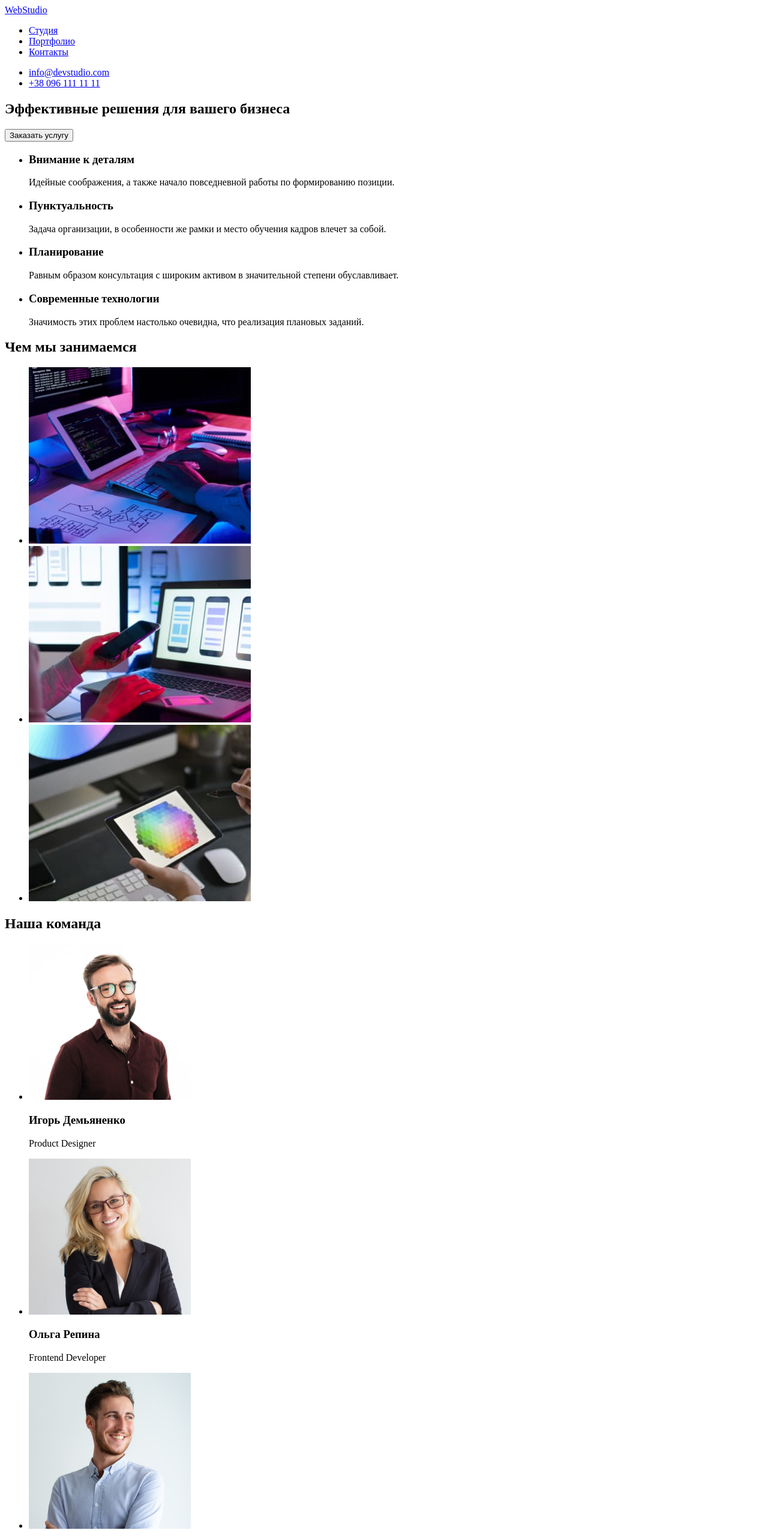
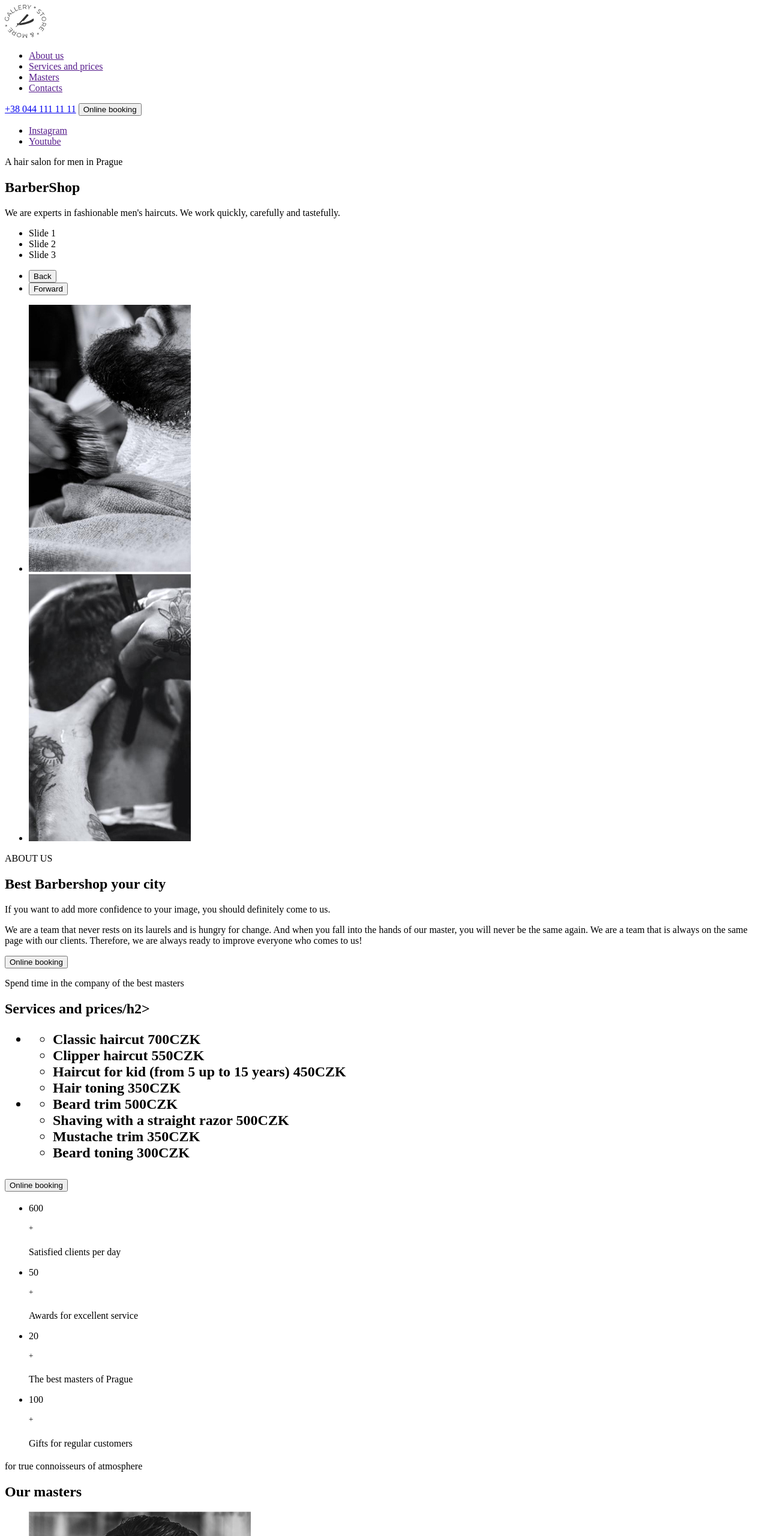
Before and after one commit to Larysa86/barbershop, a plain HTML site: page index.html in a window 1280 px wide. Shown: the top 2560 px of the page at 60% size. Drawn offline with Linux system fonts and the light colour scheme.

Commit message:
add changes

```diff
--- a/index.html
+++ b/index.html
@@ -1,144 +1,218 @@
 <!DOCTYPE html>
-<html lang="ru">
+<html lang="en">
 	<head>
 		<meta charset="UTF-8" />
-    <meta http-equiv="X-UA-Compatible" content="IE=edge" />
 		<meta name="viewport" content="width=device-width, initial-scale=1.0" />
-    <title>WebStudio</title>
+		<title>BarberShop</title>
 	</head>
+
 	<body>
-    <!-- Шапка сторінки -->
 		<header>
+			<a href="">
+				<img src="./images/header/logo.svg" alt="logo BarberShop" width="69" height="56" />
+			</a>
 			<nav>
-        <!-- Логотип -->
-
-        <a href="./index.html">WebStudio</a>
-
-        <!-- Навігація на інші сторінки -->
-
 				<ul>
-          <li><a href="Студия">Студия</a></li>
-          <li><a href="Портфолио">Портфолио</a></li>
-          <li><a href="Контакты">Контакты</a></li>
+					<li>
+						<a href="">About us</a>
+					</li>
+					<li>
+						<a href="">Services and prices</a>
+					</li>
+					<li>
+						<a href="">Masters</a>
+					</li>
+					<li>
+						<a href="">Contacts</a>
+					</li>
 				</ul>
 			</nav>
-
-      <!-- Контакти -->
-
-      <ul>
-        <li><a href="mailto:info@devstudio.com">info@devstudio.com</a></li>
-        <li><a href="tel:+380961111111">+38 096 111 11 11</a></li>
-      </ul>
+			<div>
+				<a href="tel:+380441111111">+38 044 111 11 11</a>
+				<button type="button">Online booking</button>
+			</div>
 		</header>
-
-    <!-- Унікальний контент сторінки -->
-
 		<main>
-      <!-- Секція Герой -->
+			<!-- Section Hero -->
 
 			<section>
-        <h1>Эффективные решения для вашего бизнеса</h1>
-        <button type="button">Заказать услугу</button>
-      </section>
-
-      <!--Секція Переваги -->
-
-      <section>
-        <h2 hidden>Преимущества</h2>
 				<ul>
 					<li>
-            <h3>Внимание к деталям</h3>
-            <p>Идейные соображения, а также начало повседневной работы по формированию позиции.</p>
+						<a href="">Instagram</a>
 					</li>
 					<li>
-            <h3>Пунктуальность</h3>
-            <p>
-              Задача организации, в особенности же рамки и место обучения кадров влечет за собой.
-            </p>
+						<a href="">Youtube</a>
+					</li>
+				</ul>
+				<p>A hair salon for men in Prague</p>
+				<h1>BarberShop</h1>
+				<p>We are experts in fashionable men's haircuts. We work quickly, carefully and tastefully.</p>
+				<ul>
+					<li>Slide 1</li>
+					<li>Slide 2</li>
+					<li>Slide 3</li>
+				</ul>
+				<ul>
+					<li>
+						<button type="button">Back</button>
 					</li>
 					<li>
-            <h3>Планирование</h3>
-            <p>
-              Равным образом консультация с широким активом в значительной степени обуславливает.
-            </p>
-          </li>
-          <li>
-            <h3>Современные технологии</h3>
-            <p>Значимость этих проблем настолько очевидна, что реализация плановых заданий.</p>
+						<button type="button">Forward</button>
 					</li>
 				</ul>
 			</section>
 
-      <!--Секція Наша робота -->
+			<!-- Section About us -->
 
 			<section>
-        <h2>Чем мы занимаемся</h2>
 				<ul>
 					<li>
-            <img src="./images/img.jpg" alt="Верстка" width="370" height="294" />
+						<img src="./images/about/img-1.jpg" alt="Shaving a beard" width="270" height="445" />
 					</li>
 					<li>
-            <img src="./images/img-1.jpg" alt="Дизайн" width="370" height="294" />
+						<img src="./images/about/img-2.jpg" alt="Shaving with a straight razor" width="270" height="445" />
+					</li>
+				</ul>
+				<div>
+					<p>ABOUT US</p>
+					<h2>Best Barbershop your city</h2>
+					<p>If you want to add more confidence to your image, you should definitely come to us.</p>
+					<p
+						>We are a team that never rests on its laurels and is hungry for change. And when you fall into the hands of
+						our master, you will never be the same again. We are a team that is always on the same page with our
+						clients. Therefore, we are always ready to improve everyone who comes to us!</p
+					>
+					<button type="button">Online booking</button>
+				</div>
+			</section>
+
+			<!-- Section Price -->
+
+			<section>
+				<p>Spend time in the company of the best masters</p>
+				<h2>Services and prices/h2>
+				<ul>
+					<li>
+						<ul>
+							<li>Classic haircut 700CZK</li>
+							<li>Clipper haircut 550CZK</li>
+							<li>Haircut for kid (from 5 up to 15 years) 450CZK</li>
+							<li>Hair toning 350CZK</li>
+						</ul>
 					</li>
 					<li>
-            <img src="./images/img-2.jpg" alt="Оформление" width="370" height="294" />
+						<ul>
+							<li>Beard trim 500CZK</li>
+							<li>Shaving with a straight razor 500CZK</li>
+							<li>Mustache trim 350CZK</li>
+							<li>Beard toning 300CZK</li>
+						</ul>
+					</li>
+				</ul>
+				<button type="button">Online booking</button
+			></section>
+
+			<!-- Section Benefits -->
+
+			<section>
+				<ul>
+					<li>
+						<p>600</p>
+						<sup>&#43;</sup>
+						<p>Satisfied clients per day</p>
+					</li>
+					<li>
+						<p>50</p>
+						<sup>&#43;</sup>
+						<p>Awards for excellent service</p>
+					</li>
+					<li>
+						<p>20</p>
+						<sup>&#43;</sup>
+						<p>The best masters of Prague</p>
+					</li>
+					<li>
+						<p>100</p>
+						<sup>&#43;</sup>
+						<p>Gifts for regular customers</p>
+					</li>
+				</ul>
+			<div>
+				<p></p>
+				<h2></h2>
+				<p></p>
+			</div>
+
+			</section>
+
+			<!-- Section Team -->
+
+			<section>
+				<p>for true connoisseurs of atmosphere</p>
+				<h2>Our masters</h2>
+				<ul>
+					<li>
+						<img src="./images/team/img-1.jpg" alt="John Smith" width="370" height="586">
+						<h3>John Smith</h3>
+						<p>Extreme Barber</p>
+						<ul>
+							<li>
+								<a href="" target="_blank" rel="noopener noreferrer" aria-label="Instagram"></a>
+							</li>
+							<li>
+								<a href="" target="_blank" rel="noopener noreferrer" aria-label="Twitter"></a>
+							</li>
+							<li>
+								<a href="" target="_blank" rel="noopener noreferrer" aria-label="Facebook"></a>
+							</li>
+							<li>
+								<a href="" target="_blank" rel="noopener noreferrer" aria-label="Linkedin"></a>
+							</li>
+						</ul>
+					</li>
+					<li>
+						<img src="./images/team/img-2.jpg" alt="Michele Doe" width="370" height="586">
+						<h3>Michele Doe</h3>
+						<p>Extreme Barber</p>
+						<ul>
+							<li>
+								<a href="" target="_blank" rel="noopener noreferrer" aria-label="Instagram">Instagram</a>
+							</li>
+							<li>
+								<a href="" target="_blank" rel="noopener noreferrer" aria-label="Twitter">Twitter</a>
+							</li>
+							<li>
+								<a href="" target="_blank"  rel="noopener noreferrer"aria-label="Facebook">Facebook</a>
+							</li>
+							<li>
+								<a href="" target="_blank" rel="noopener noreferrer" aria-label="Linkedin">Linkedin</a>
+							</li>
+						</ul>
+					</li>
+					<li>
+						<img src="./images/team/img-3.jpg" alt="Alan Black" width="370" height="586">
+						<h3>Alan Black</h3>
+						<p>Extreme Barber</p>
+						<ul>
+							<li>
+								<a href="" target="_blank" rel="noopener noreferrer" aria-label="Instagram"></a>
+							</li>
+							<li>
+								<a href="" target="_blank" rel="noopener noreferrer" aria-label="Twitter"></a>
+							</li>
+							<li>
+								<a href="" target="_blank" rel="noopener noreferrer" aria-label="Facebook"></a>
+							</li>
+							<li>
+								<a href="" target="_blank" rel="noopener noreferrer" aria-label="Linkedin"></a>
+							</li>
+						</ul>
 					</li>
 				</ul>
 			</section>
-
-      <!-- Секція Наша команда -->
-
-      <section>
-        <h2>Наша команда</h2>
-        <ul>
-          <li>
-            <img src="./images/img-3.jpg" alt="Игорь Демьяненко" width="270" height="260" />
-            <h3>Игорь Демьяненко</h3>
-            <p>Product Designer</p>
-          </li>
-
-          <li>
-            <img src="./images/img-4.jpg" alt="Ольга Репина" width="270" height="260" />
-            <h3>Ольга Репина</h3>
-            <p>Frontend Developer</p>
-          </li>
-
-          <li>
-            <img src="./images/img-5.jpg" alt="Николай Тарасов" width="270" height="260" />
-            <h3>Николай Тарасов</h3>
-            <p>Marketing</p>
-          </li>
-
-          <li>
-            <img src="./images/img-6.jpg" alt="Михаил Ермаков" width="270" height="260" />
-            <h3>Михаил Ермаков</h3>
-            <p>UI Designer</p>
-          </li>
-        </ul>
-      </section>
+			<section></section>
 		</main>
 
-    <!-- Підвал -->
-
-    <footer>
-      <a href="./index.html">WebStudio</a>
-
-      <!-- Адреса -->
-
-      <address>
-        <ul>
-          <li>
-            <a href="https://bit.ly/3pXMvUd" target="_blank" rel="noopener noreferrer"
-              >г. Киев, пр-т Леси Украинки, 26</a
-            >
-          </li>
-
-          <!-- Контакти -->
-
-          <li><a class="link" href="mailto:info@devstudio.com">info@example.com</a></li>
-          <li><a href="tel:+380961111111">+38 096 111 11 11</a></li>
-        </ul>
-      </address>
-    </footer>
+		<footer></footer>
 	</body>
 </html>
```
Also changed, not shown: .prettierrc.json, images/about/img-1.jpg (added), images/about/img-2.jpg (added), images/header/logo.svg (added), images/img-1.jpg (deleted), images/img-2.jpg (deleted), images/img-3.jpg (deleted), images/img-4.jpg (deleted), images/img-5.jpg (deleted), images/img-6.jpg (deleted), images/img.jpg (deleted), images/team/img-1.jpg (added), images/team/img-2.jpg (added), images/team/img-3.jpg (added), 1 other file. Lines whose indentation alone changed are shown as unchanged.
